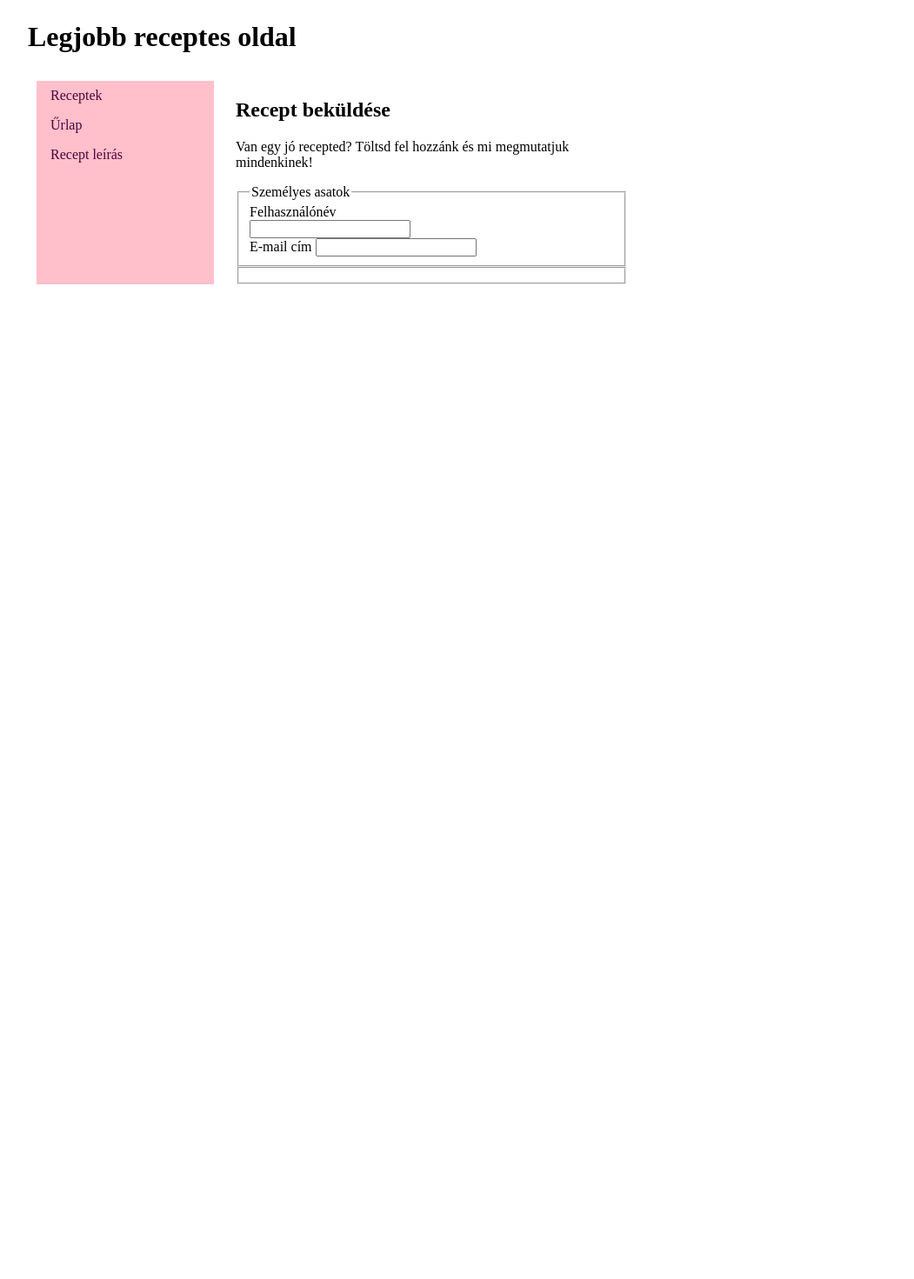
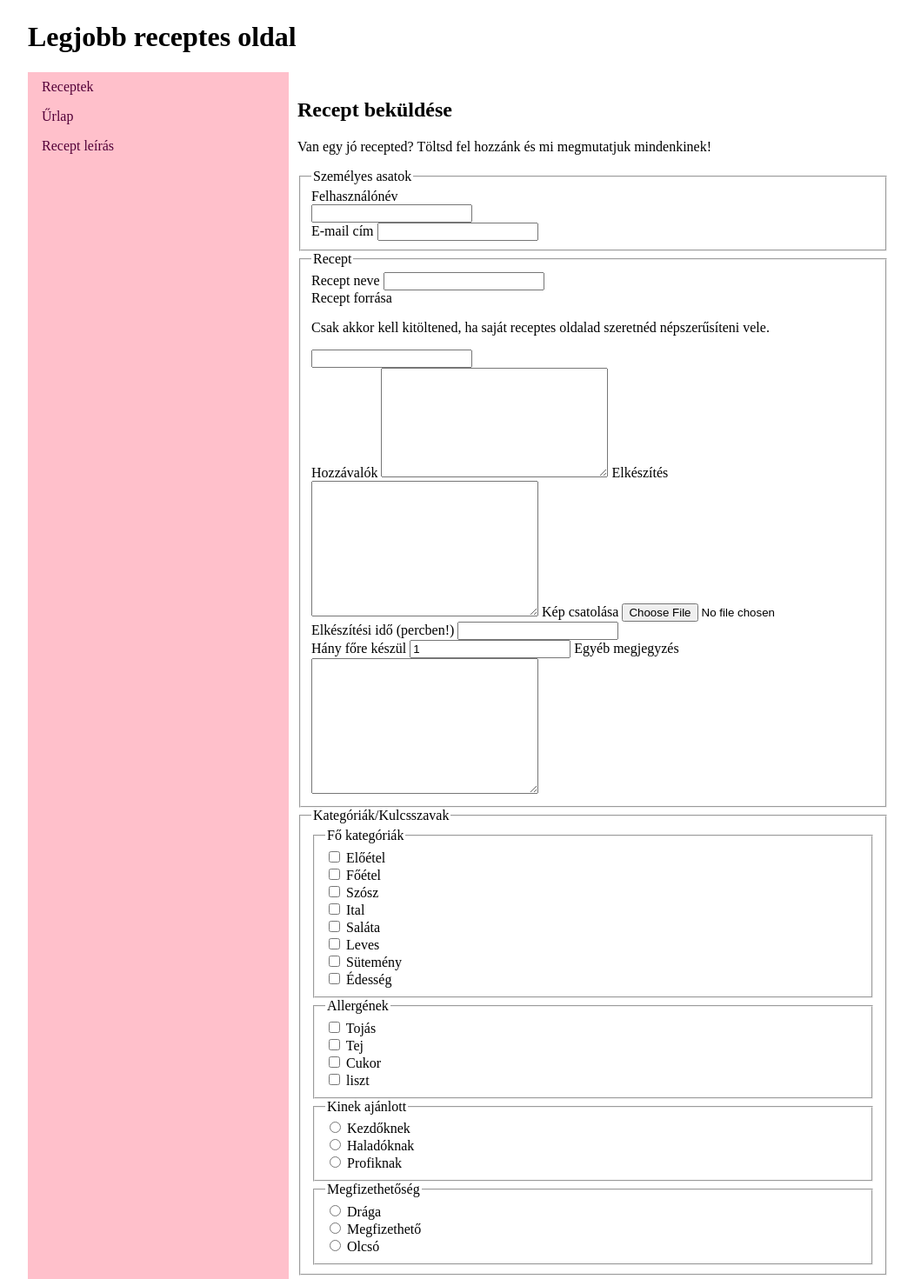
Before and after one commit to Eszti2222/receptek, a plain HTML site: page urlap.html in a window 1280 px wide. Shown: the part 5-1476 px from the top of the page at 87% size, without its empty margins (108-1159 px from the left). Before the commit the page ends 800 px from the top, so only its background shows below. Drawn offline with Linux system fonts and the light colour scheme.

Commit message:
urlap - kesz szerkezet adatokkal

```diff
--- a/urlap.html
+++ b/urlap.html
@@ -11,7 +11,6 @@
         <header>
             <h1>Legjobb receptes oldal</h1>
         </header>
-        <article>
         <nav>
             <ul>
                 <li><a href="index.html">Receptek</a></li>
@@ -19,18 +18,90 @@
                 <li><a href="nagyrecept.html">Recept leírás</a></li>
             </ul>
         </nav>
+        <article>
             <section>
                 <h2>Recept beküldése</h2>
                 <p>Van egy jó recepted? Töltsd fel hozzánk és mi megmutatjuk mindenkinek!</p>
                 <form>
                     <fieldset>
                         <legend>Személyes asatok</legend>
-                        <label for="nev">Felhasználónév</label><br>
-                        <input type="text" id="nev" name="nev" value=""><br>
+                        <label for="fnev">Felhasználónév</label><br>
+                        <input type="text" id="fnev" name="fnev" value=""><br>
                         <label for="email">E-mail cím</label>
                         <input type="text" id="email" name="email" value=""><br>
                     </fieldset>
-                    <fieldset></fieldset>
+                    <fieldset>
+                        <legend>Recept</legend>
+                        <label for="rnev">Recept neve</label>
+                        <input type="text" id="rnev" name="rnev" value=""><br>
+                        <label for="forras">Recept forrása</label>
+                        <p>Csak akkor kell kitöltened, ha saját receptes oldalad szeretnéd népszerűsíteni vele.</p>
+                        <input type="text" id="forras" name="forras" value=""><br>
+                        <label for="hozzavalok">Hozzávalók</label>
+                        <textarea id="hozzavalok" name="hozzavalok" rows="8" cols="30"></textarea>
+                        <label for="elkeszit">Elkészítés</label>
+                        <textarea id="elkeszit" name="elkeszit" rows="10" cols="30"></textarea>
+                        <label for="kepCsatol">Kép csatolása</label>
+                        <input type="file" id="kepCsatol" name="image" accept="image/*">
+                        <label for="elido">Elkészítési idő (percben!)</label>
+                        <input type="text" id="elido" name="elido" value=""><br>
+                        <label for="hanyfo">Hány főre készül</label>
+                        <input type="number" id="hanyfo" name="hanyfo" min="1" value="1">
+                        <label for="megj">Egyéb megjegyzés</label>
+                        <textarea id="megj" name="megj" rows="10" cols="30"></textarea>
+                    </fieldset>
+                    <fieldset>
+                        <legend>Kategóriák/Kulcsszavak</legend>
+                        <fieldset>
+                            <legend>Fő kategóriák</legend>
+                            <input type="checkbox" id="elo" name="elo" value="Előétel">
+                            <label for="elo"> Előétel</label><br>
+                            <input type="checkbox" id="fo" name="fo" value="Főétel">
+                            <label for="fo"> Főétel</label><br>
+                            <input type="checkbox" id="szosz" name="szosz" value="Szósz">
+                            <label for="szosz"> Szósz</label><br>
+                            <input type="checkbox" id="ital" name="ital" value="Ital">
+                            <label for="ital"> Ital</label><br>
+                            <input type="checkbox" id="sal" name="sal" value="Saláta">
+                            <label for="sal"> Saláta</label><br>
+                            <input type="checkbox" id="lev" name="lev" value="Leves">
+                            <label for="lev"> Leves</label><br>
+                            <input type="checkbox" id="süti" name="süti" value="Sütemény">
+                            <label for="süti"> Sütemény</label><br>
+                            <input type="checkbox" id="ed" name="ed" value="Édesség">
+                            <label for="ed"> Édesség</label><br>
+                        </fieldset>
+                        <fieldset>
+                            <legend>Allergének</legend>
+                            <input type="checkbox" id="tojas" name="tojas" value="Tojás">
+                            <label for="tojas"> Tojás</label><br>
+                            <input type="checkbox" id="tej" name="tej" value="Tej">
+                            <label for="tej"> Tej</label><br>
+                            <input type="checkbox" id="cukor" name="cukor" value="Cukor">
+                            <label for="cukor"> Cukor</label><br>
+                            <input type="checkbox" id="liszt" name="liszt" value="Liszt">
+                            <label for="liszt"> liszt</label><br>
+                        </fieldset>
+                        <fieldset>
+                            <legend>Kinek ajánlott</legend>
+                            <input type="radio" id="kezdo" name="kinekAjanlott" value="Kezdőknek">
+                            <label for="kezdo">Kezdőknek</label><br>
+                            <input type="radio" id="halado" name="kinekAjanlott" value="Haladóknak">
+                            <label for="halado">Haladóknak</label><br>
+                            <input type="radio" id="profik" name="kinekAjanlott" value="Profiknak">
+                            <label for="profik">Profiknak</label>
+                        </fieldset>
+                        <fieldset>
+                            <legend>Megfizethetőség</legend>
+                            <input type="radio" id="draga" name="mennyibeKerul" value="Drága">
+                            <label for="draga">Drága</label><br>
+                            <input type="radio" id="megfizeth" name="mennyibeKerul" value="Megfizethető">
+                            <label for="megfizeth">Megfizethető</label><br>
+                            <input type="radio" id="olcso" name="mennyibeKerul" value="Olcsó">
+                            <label for="olcso">Olcsó</label>
+                        </fieldset>
+                    </fieldset>
+                    <br><br><input type="submit" value="Feltöltés">
                 </form>
             </section>
         </article>
```
Lines whose indentation alone changed are shown as unchanged.
